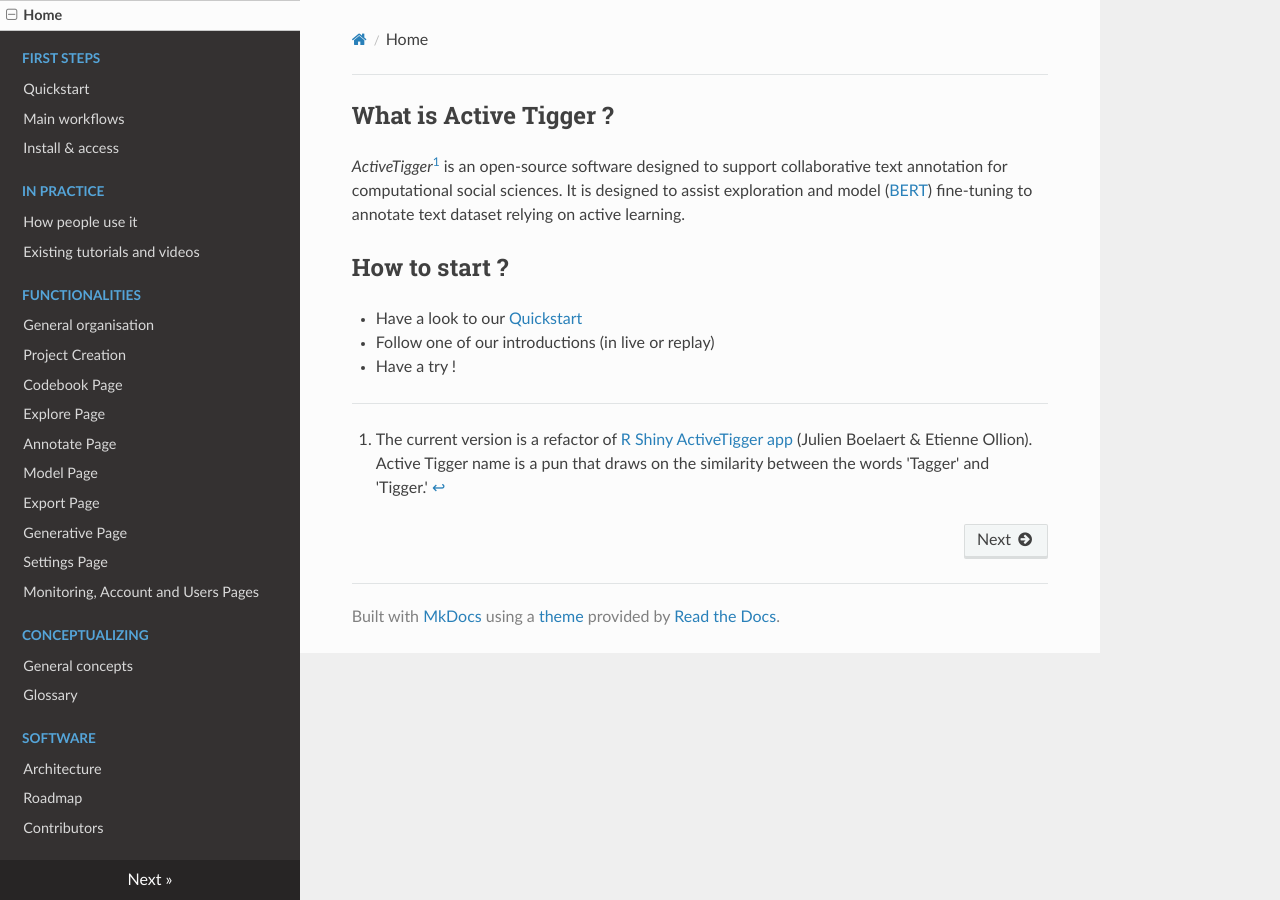
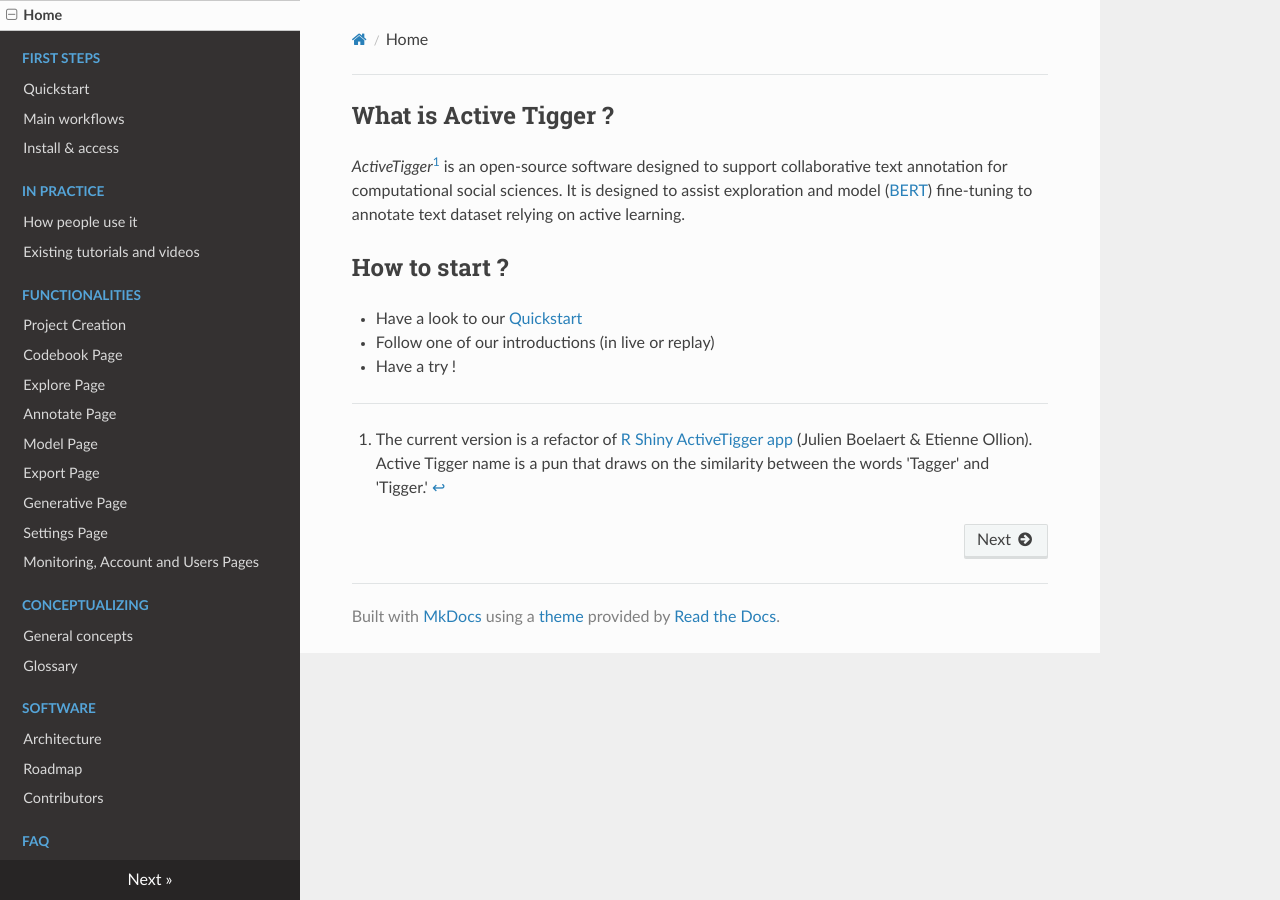
Before and after one commit to activetigger/documentation, an MkDocs documentation site: the page built from docs/index.md, in a window 1280 px wide. Built offline with MkDocs 1.6.1, drawn with Linux system fonts in a browser that asks for light colours; nearby versions of some CDN libraries.

Commit message:
remove access to the general page (no useful information there)

```diff
--- a/mkdocs.yml
+++ b/mkdocs.yml
@@ -9,7 +9,6 @@
       - How people use it: ressources/exampleprojects.md
       - Existing tutorials and videos: ressources/references.md
   - Functionalities:
-      - General organisation: functionalities/organisation.md
       - Project Creation: functionalities/project-creation.md
       - Codebook Page: functionalities/codebook.md
       - Explore Page: functionalities/explore.md
```
